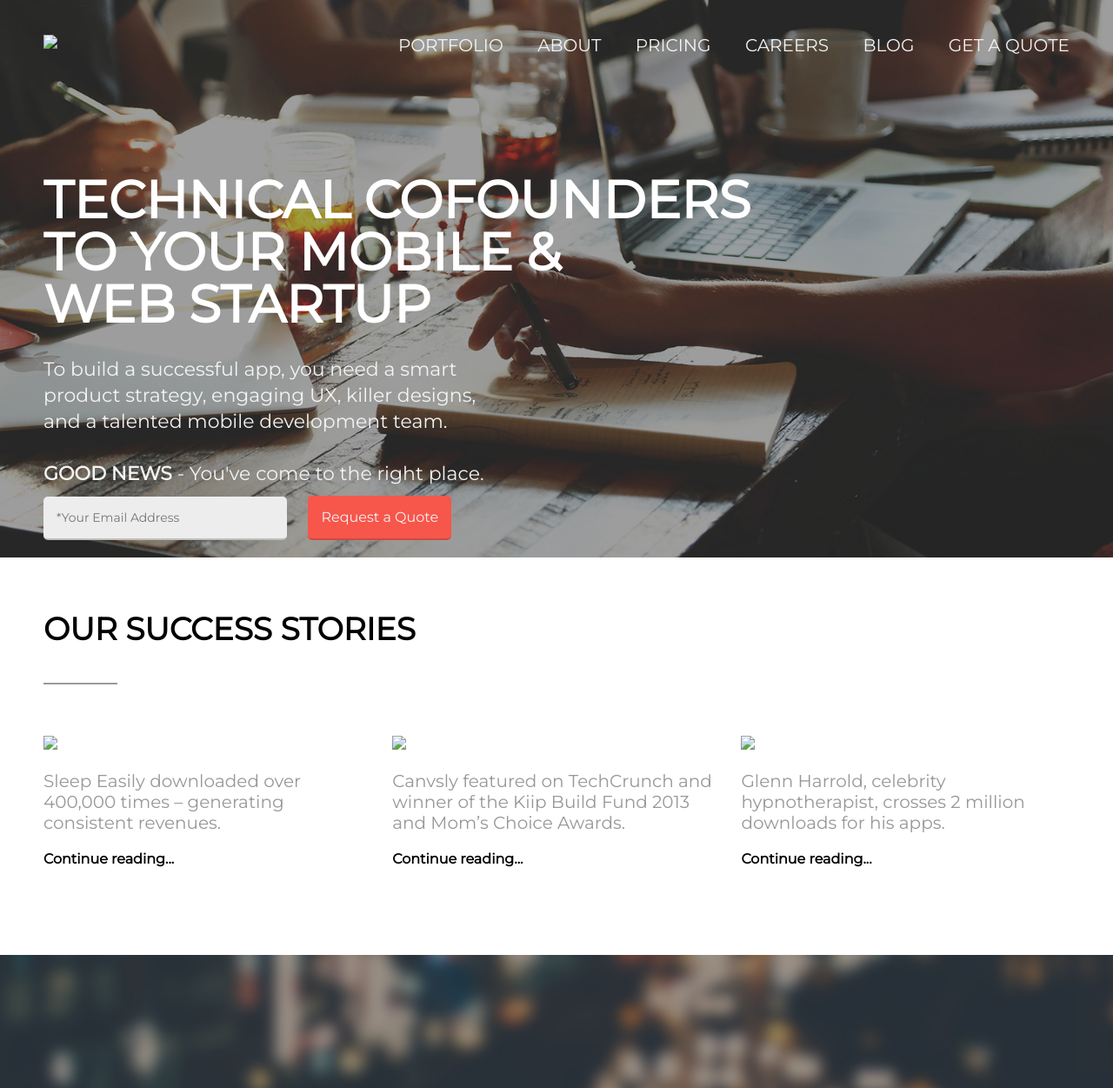
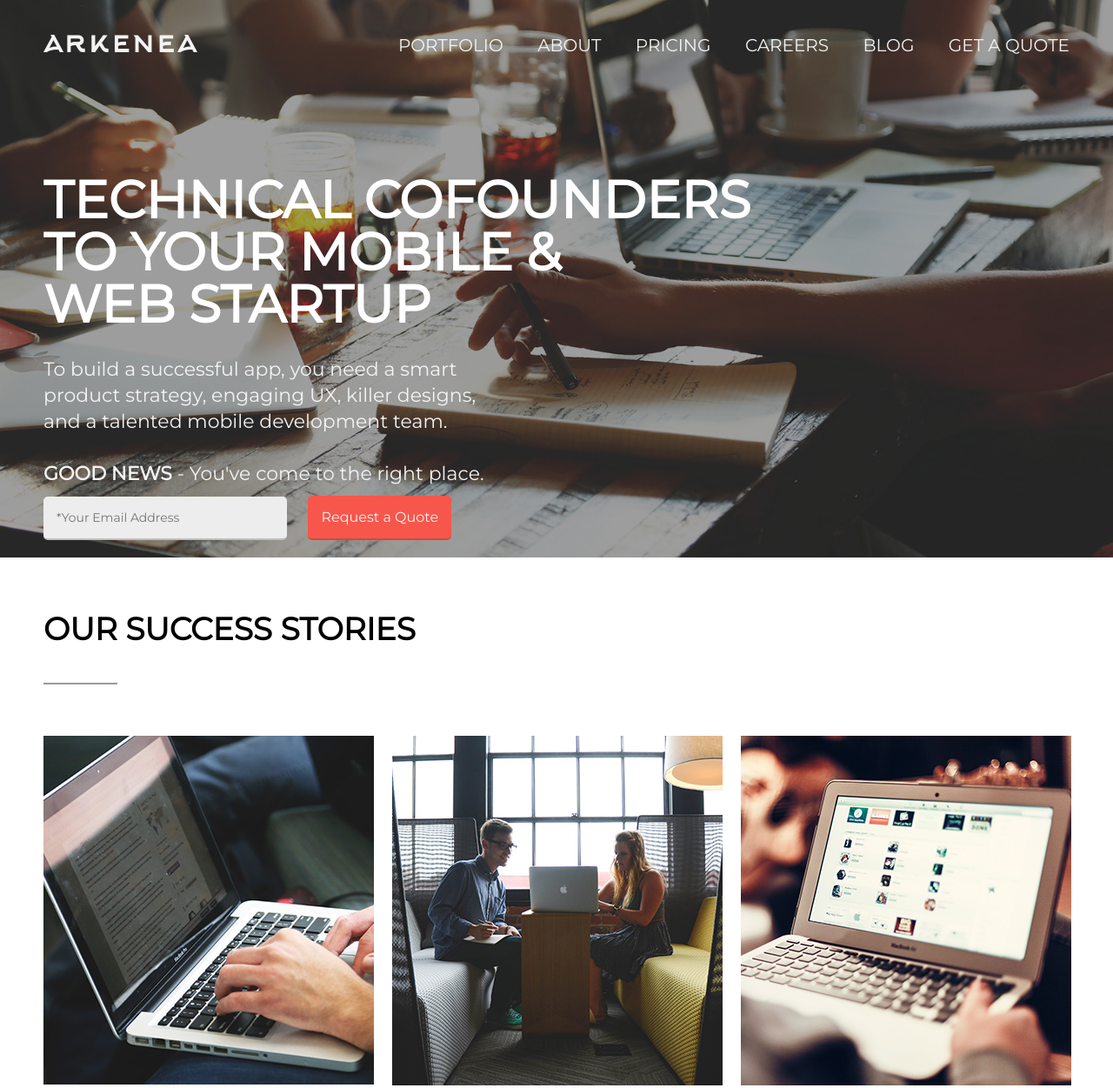
Before and after one commit to Omrize/omrize.github.io, a plain HTML site: page index.html in a window 1280 px wide. Shown: the top 1251 px of the page at 87% size. Drawn offline with Linux system fonts and the light colour scheme; files that its build step writes are made by us from their sources; files whose address does not match are found by name.

Commit message:
Update index.html

```diff
--- a/index.html
+++ b/index.html
@@ -5,9 +5,9 @@
 
         <meta charset="utf-8">
         <title>Arkenea Agency</title>
-        <link rel="stylesheet" href='css/normalize.css'>
+        <link rel="stylesheet" href='normalize.css'>
         <link rel="stylesheet" href='https://fonts.googleapis.com/css?family=Montserrat'>
-        <link rel="stylesheet" href='css/style.css'>
+        <link rel="stylesheet" href='style.css'>
 
     </head>
 
@@ -18,7 +18,7 @@
 
             <div class="container">
                 <div class="nav">
-                    <img src="img/Logo.png">
+                    <img src="Logo.png">
                     <ul>
                         <li><a href="portfolio.html">Portfolio</a></li>
                         <li><a href="#">About</a></li>
@@ -51,17 +51,17 @@
                 <hr>
                 <div class="clear"></div>
                 <div class="box">
-                    <img src="img/box1.jpg">
+                    <img src="box1.jpg">
                     <p>Sleep Easily downloaded over 400,000 times – generating consistent revenues.</p>
                     <h3>Continue reading...</h3>
                 </div>
                 <div class="box">
-                    <img src="img/box2.jpg">
+                    <img src="box2.jpg">
                     <p>Canvsly featured on TechCrunch and winner of the Kiip Build Fund 2013 and Mom’s Choice Awards.</p>
                     <h3>Continue reading...</h3>
                 </div>
                 <div class="box">
-                    <img src="img/box3.jpg">
+                    <img src="box3.jpg">
                     <p>Glenn Harrold, celebrity hypnotherapist, crosses 2 million downloads for his apps.</p>
                     <h3>Continue reading...</h3>
                 </div>
```
